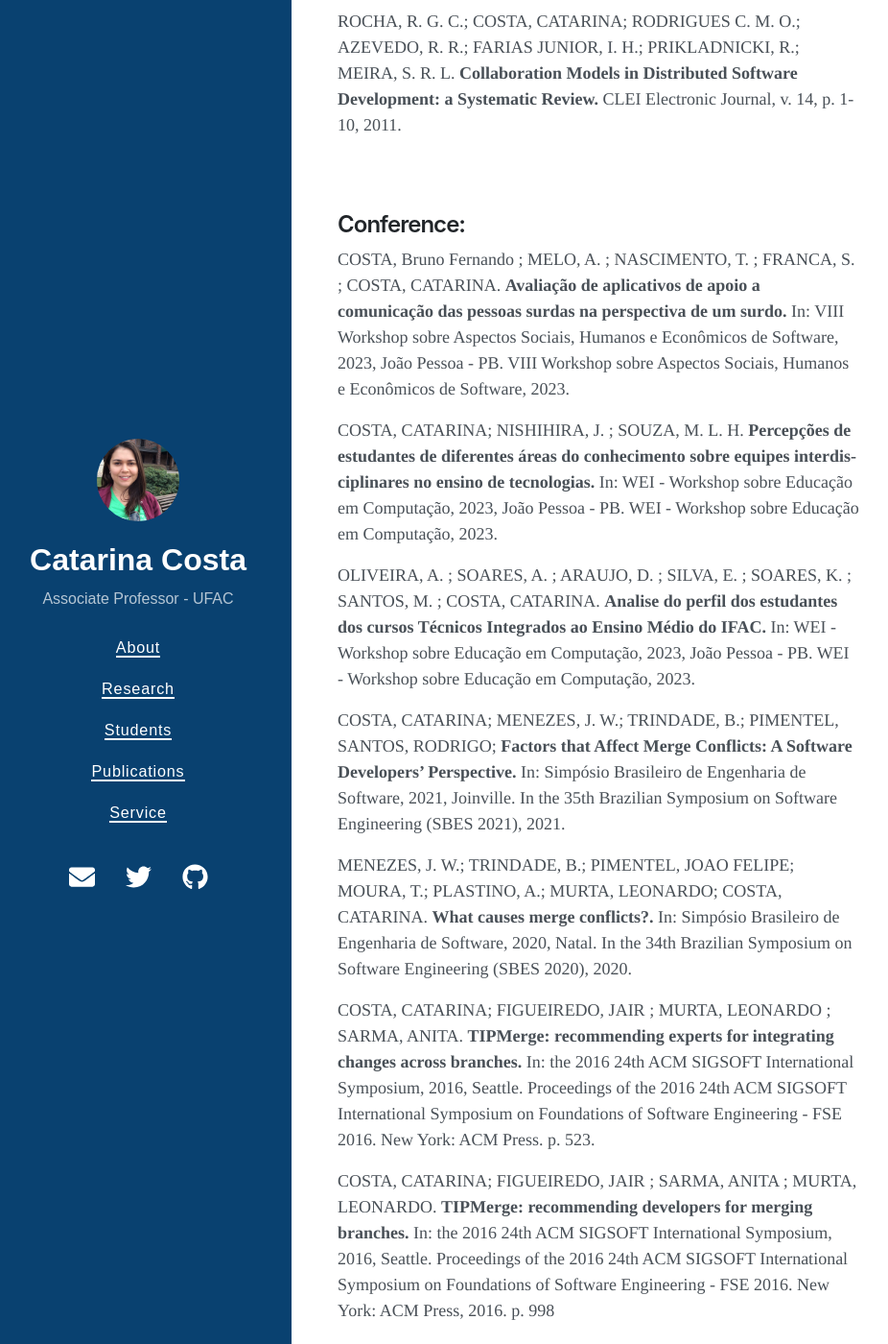
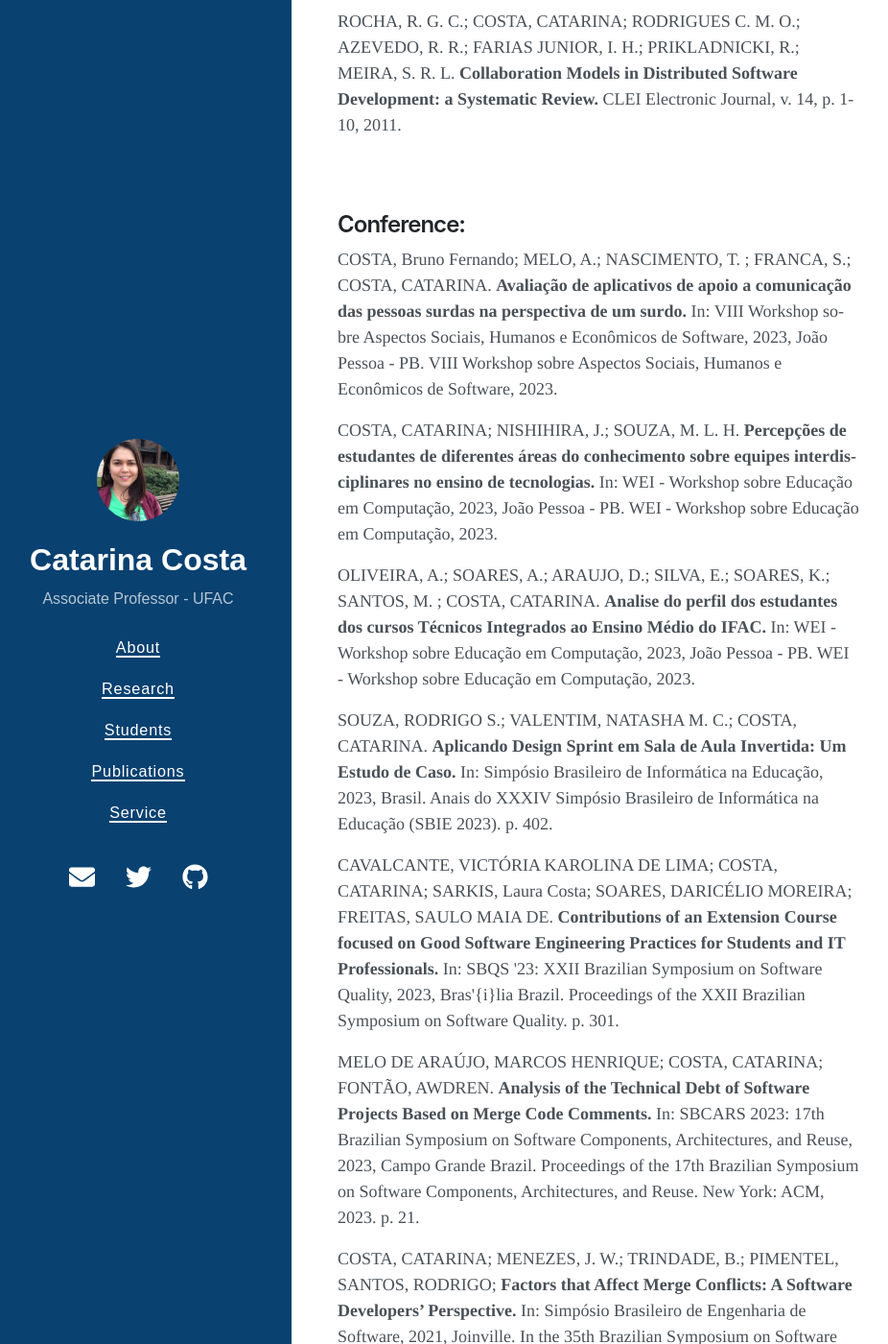
Before and after one commit to catarinacosta/catarinacosta.github.io, a Jekyll site: the page built from publications.md, in a window 1280 px wide and 1400 px high, scrolled down 1001 px. Shown: the whole window at 96% size, without its empty margins (16-942 px from the left). Built offline with Jekyll 4.4.1, drawn with Linux system fonts in a browser that asks for light colours; nearby versions of some CDN libraries.

Commit message:
Atualizando publicações

```diff
--- a/publications.md
+++ b/publications.md
@@ -28,11 +28,17 @@ title: Publications
 <h2>Conference:</h2>
 
 
-<p>COSTA, Bruno Fernando ; MELO, A. ; NASCIMENTO, T. ; FRANCA, S. ; COSTA, CATARINA. <b>Avaliação de aplicativos de apoio a comunicação das pessoas surdas na perspectiva de um surdo.</b> In: VIII Workshop sobre Aspectos Sociais, Humanos e Econômicos de Software, 2023, João Pessoa - PB. VIII Workshop sobre Aspectos Sociais, Humanos e Econômicos de Software, 2023.</p>
+<p>COSTA, Bruno Fernando; MELO, A.; NASCIMENTO, T. ; FRANCA, S.; COSTA, CATARINA. <b>Avaliação de aplicativos de apoio a comunicação das pessoas surdas na perspectiva de um surdo.</b> In: VIII Workshop sobre Aspectos Sociais, Humanos e Econômicos de Software, 2023, João Pessoa - PB. VIII Workshop sobre Aspectos Sociais, Humanos e Econômicos de Software, 2023.</p>
 
-<p>COSTA, CATARINA; NISHIHIRA, J. ; SOUZA, M. L. H. <b>Percepções de estudantes de diferentes áreas do conhecimento sobre equipes interdisciplinares no ensino de tecnologias.</b> In: WEI - Workshop sobre Educação em Computação, 2023, João Pessoa - PB. WEI - Workshop sobre Educação em Computação, 2023.</p>
+<p>COSTA, CATARINA; NISHIHIRA, J.; SOUZA, M. L. H. <b>Percepções de estudantes de diferentes áreas do conhecimento sobre equipes interdisciplinares no ensino de tecnologias.</b> In: WEI - Workshop sobre Educação em Computação, 2023, João Pessoa - PB. WEI - Workshop sobre Educação em Computação, 2023.</p>
 
-<p>OLIVEIRA, A. ; SOARES, A. ; ARAUJO, D. ; SILVA, E. ; SOARES, K. ; SANTOS, M. ; COSTA, CATARINA. <b>Analise do perfil dos estudantes dos cursos Técnicos Integrados ao Ensino Médio do IFAC.</b> In: WEI - Workshop sobre Educação em Computação, 2023, João Pessoa - PB. WEI - Workshop sobre Educação em Computação, 2023.</p>
+<p>OLIVEIRA, A.; SOARES, A.; ARAUJO, D.; SILVA, E.; SOARES, K.; SANTOS, M. ; COSTA, CATARINA. <b>Analise do perfil dos estudantes dos cursos Técnicos Integrados ao Ensino Médio do IFAC.</b> In: WEI - Workshop sobre Educação em Computação, 2023, João Pessoa - PB. WEI - Workshop sobre Educação em Computação, 2023.</p>
+
+<p>SOUZA, RODRIGO S.; VALENTIM, NATASHA M. C.; COSTA, CATARINA. <b>Aplicando Design Sprint em Sala de Aula Invertida: Um Estudo de Caso.</b> In: Simpósio Brasileiro de Informática na Educação, 2023, Brasil. Anais do XXXIV Simpósio Brasileiro de Informática na Educação (SBIE 2023). p. 402.</p>
+
+<p>CAVALCANTE, VICTÓRIA KAROLINA DE LIMA; COSTA, CATARINA; SARKIS, Laura Costa; SOARES, DARICÉLIO MOREIRA; FREITAS, SAULO MAIA DE. <b>Contributions of an Extension Course focused on Good Software Engineering Practices for Students and IT Professionals.</b> In: SBQS '23: XXII Brazilian Symposium on Software Quality, 2023, Bras'{i}lia Brazil. Proceedings of the XXII Brazilian Symposium on Software Quality. p. 301.</p>
+
+<p>MELO DE ARAÚJO, MARCOS HENRIQUE; COSTA, CATARINA; FONTÃO, AWDREN. <b>Analysis of the Technical Debt of Software Projects Based on Merge Code Comments.</b> In: SBCARS 2023: 17th Brazilian Symposium on Software Components, Architectures, and Reuse, 2023, Campo Grande Brazil. Proceedings of the 17th Brazilian Symposium on Software Components, Architectures, and Reuse. New York: ACM, 2023. p. 21.</p>
 
 <p>COSTA, CATARINA; MENEZES, J. W.; TRINDADE, B.; PIMENTEL, SANTOS, RODRIGO; <b>Factors that Affect Merge Conflicts: A Software Developers’ Perspective.</b> In: Simpósio Brasileiro de Engenharia de Software, 2021, Joinville. In the 35th Brazilian Symposium on Software Engineering (SBES 2021), 2021.</p>
 
```
